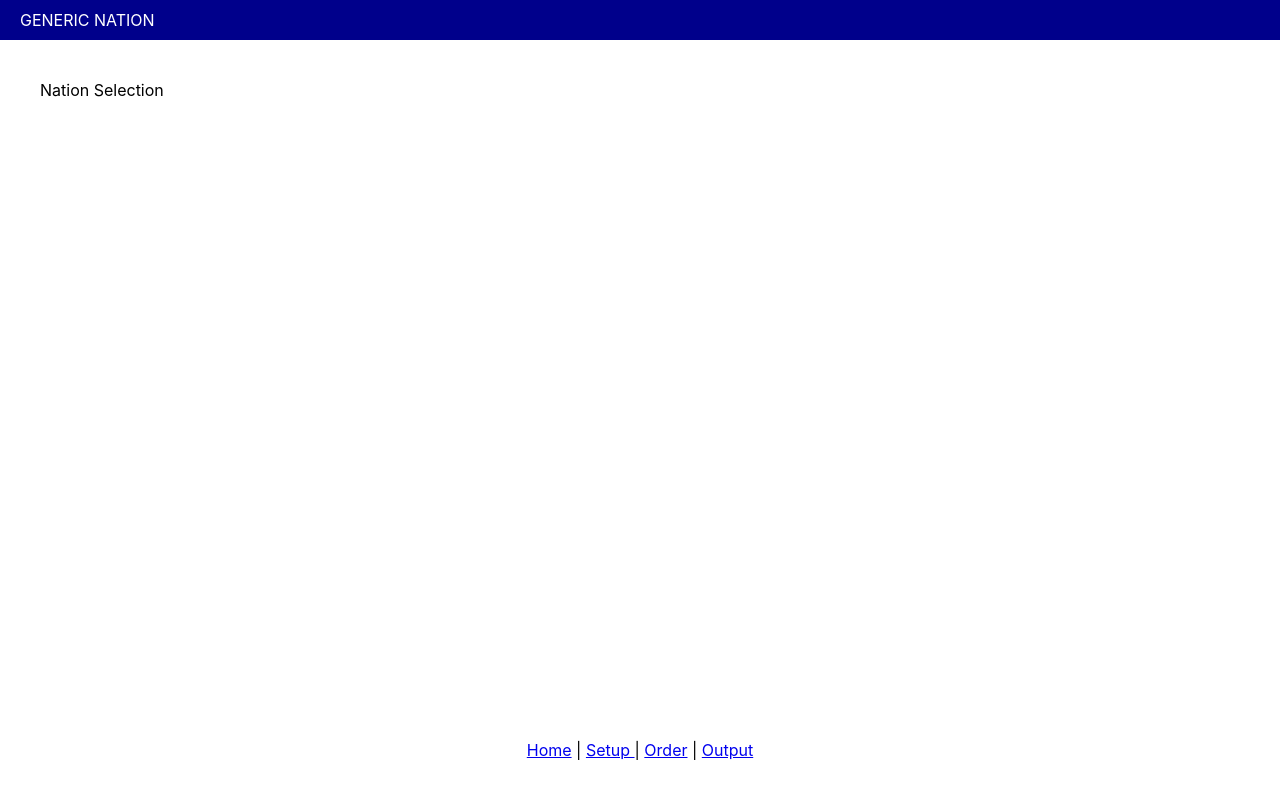
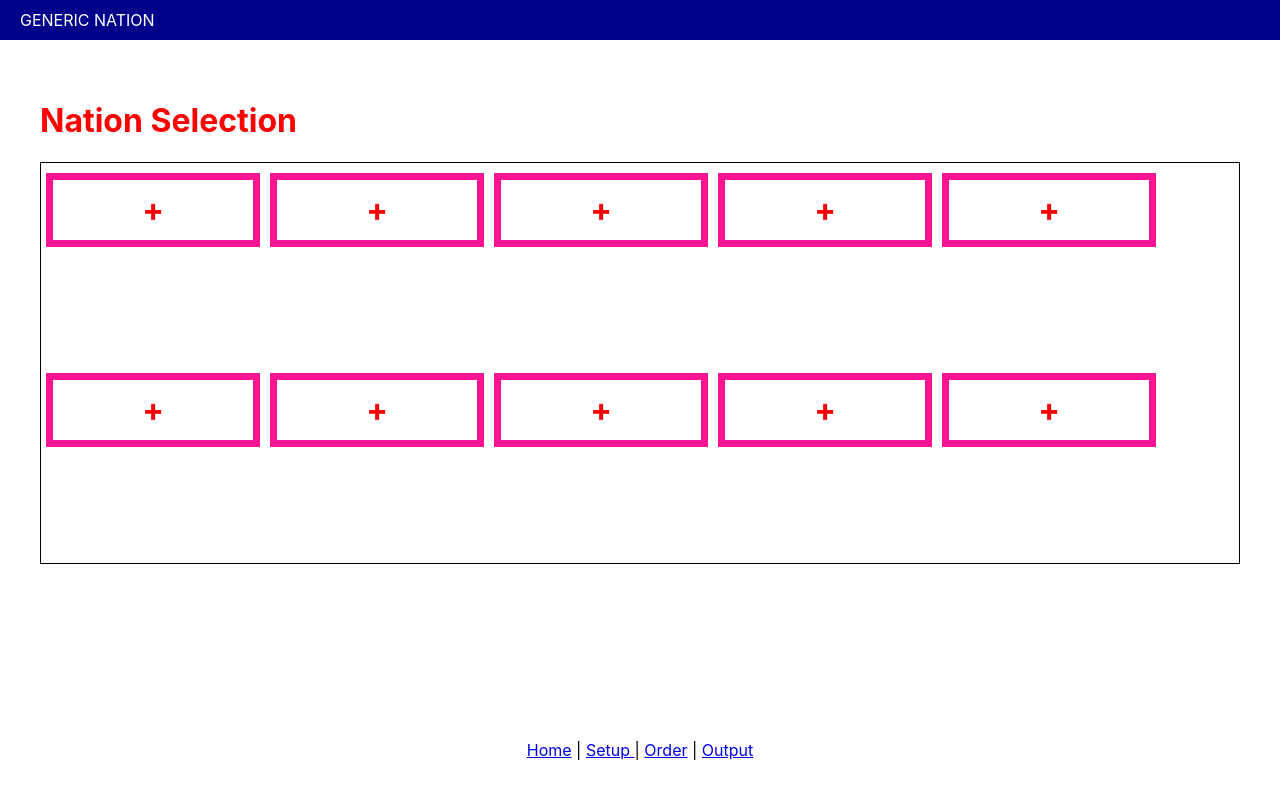
Before and after one commit to papadp/generic_nation, a React (Create React App) app in the folder frontend/: page / in a window 1280 px wide. Built offline with nearby package versions, Linux system fonts and the light colour scheme.

Commit message:
Started with nation selection view

```diff
--- /dev/null
+++ b/frontend/src/routes/NationSelection/NationCreationButton.js
@@ -0,0 +1,10 @@
+import React from 'react'
+
+export default ({}) => {
+    return (
+        <div className="nation-button nation-creation-button">
+            <h1 className="nation-name"> + </h1>
+
+        </div>
+    )
+}
--- /dev/null
+++ b/frontend/src/routes/NationSelection/NationSelection.css
@@ -0,0 +1,28 @@
+
+.nation-selection .title {
+    color: red;
+}
+
+.nation-selection .nations-list {
+    display: flex;
+    margin: 20px 0;
+    border: 1px solid black;
+    height: 400px;
+     flex-wrap: wrap;
+
+}
+
+.nation-selection .nations-list .nation-button {
+    color: red;
+    display: flex;
+    border: 7px solid deeppink;
+    margin: 10px 5px;
+    height: 60px;
+    width: 200px;
+    justify-content: center;
+    align-items: center;
+    max-width: 200px;
+    min-width: 200px;
+
+
+}
--- /dev/null
+++ b/frontend/src/routes/NationSelection/NationSelectionButton.js
@@ -0,0 +1,10 @@
+import React from 'react'
+
+export default ({nation}) => {
+    return (
+        <div className="nation-button nation-selection-button">
+            <h1 className="nation-name"> {nation.name}  </h1>
+
+        </div>
+    )
+}
--- a/frontend/src/routes/NationSelection/index.js
+++ b/frontend/src/routes/NationSelection/index.js
@@ -1,9 +1,29 @@
 import React from 'react'
+import NationSelectButton from './NationSelectionButton.js'
+import NationCreationButton from './NationCreationButton.js'
+import _ from 'lodash'
+import "./NationSelection.css"
 
-export default () => {
+export default ({nations}) => {
     return (
-        <div className="route">
-            Nation Selection
+        <div className="route nation-selection">
+            <h1 className="title"> Nation Selection </h1>
+            <div className="nations-list">
+                {_.map(nations, nation =>
+                    <NationSelectButton nation={nation} />
+                )}
+                <NationCreationButton/>
+                <NationCreationButton/>
+                <NationCreationButton/>
+                <NationCreationButton/>
+                <NationCreationButton/>
+                <NationCreationButton/>
+                <NationCreationButton/>
+                <NationCreationButton/>
+                <NationCreationButton/>
+                <NationCreationButton/>
+            </div>
+
         </div>
     )
 }
```
